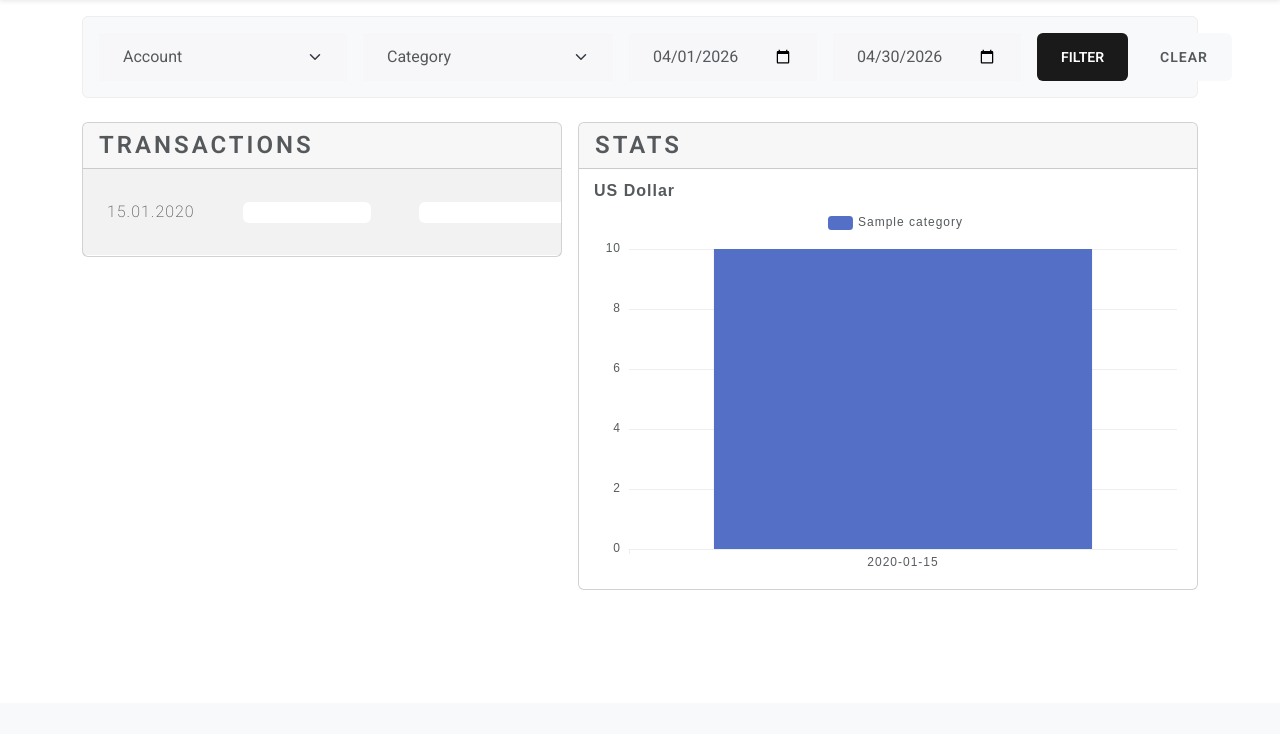
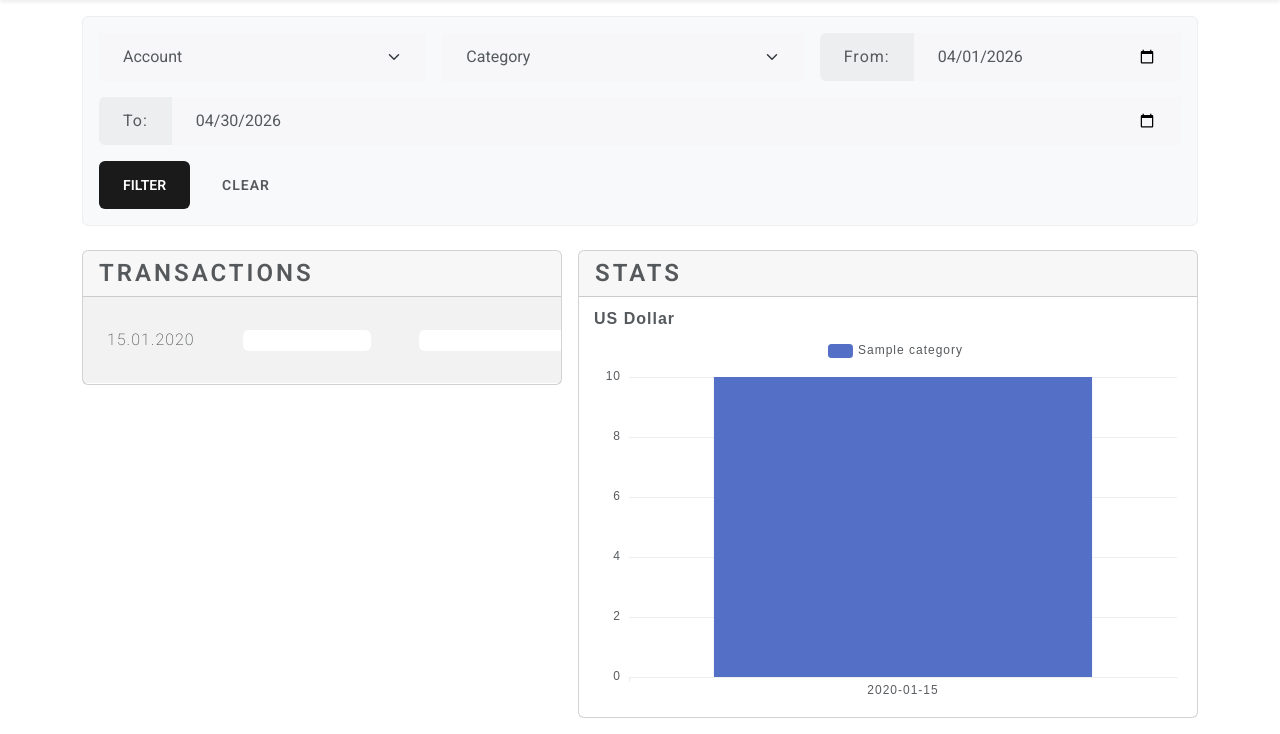
Before and after one commit to oleh-papka/two_coins, a Django app: page /transactions/ in a window 1280 px wide. Shown: the part 97-831 px from the top of the page. Before the commit the page ends 687 px from the top, so only its background shows below. Run offline with Django 5.2, Linux system fonts and the light colour scheme; a user stored in the database is signed in; data comes from the database, SQL or seed files in the repository; tables that the repository leaves empty hold one stand-in row (values such as "Sample post"); some libraries are stand-ins or nearby versions; some web fonts are replaced.

Commit message:
chore: styling

```diff
--- a/templates/transaction_list.html
+++ b/templates/transaction_list.html
@@ -5,10 +5,55 @@
 
 {% block content %}
     <div class="mb-4 bg-body-tertiary p-3 rounded border">
-        <form method="get" class="d-flex gap-3">
-            {% for field in filter.form %}
-                {{ field }}
-            {% endfor %}
+        <form method="get" class="d-flex flex-wrap justify-content-between gap-3">
+            <div class="d-flex flex-wrap gap-3">
+                {% for field in filter.form %}
+                    {% if field.name == "date_from" %}
+                        <div class="input-group flex-fill" style="width: auto; min-width: 14rem;">
+                            <span class="input-group-text">From:</span>
+                            {# @formatter:off #}
+                            <input type="date" name="{{ field.html_name }}" value="{{ field.value|date:'Y-m-d' }}"
+                                   class="form-control" id="{{ field.id_for_label }}">
+                            {# @formatter:on #}
+                        </div>
+                    {% elif field.name == "date_to" %}
+                        <div class="input-group flex-fill" style="width: auto; min-width: 14rem;">
+                            <span class="input-group-text">To:</span>
+                            {# @formatter:off #}
+                            <input type="date" name="{{ field.html_name }}" value="{{ field.value|date:'Y-m-d' }}"
+                                   class="form-control" id="{{ field.id_for_label }}">
+                            {# @formatter:on #}
+                        </div>
+
+                    {% elif field.name == "account" %}
+                        <div class="input-group flex-fill" style="width: auto; min-width: 12rem;">
+                            <select class="form-select form-control" name="{{ field.html_name }}"
+                                    id="{{ field.id_for_label }}">
+                                {% for value, label in field.field.choices %}
+                                    <option value="{{ value }}"
+                                            {% if value|stringformat:'s' == field.value|stringformat:'s' %}selected{% endif %}>
+                                        {{ label }}
+                                    </option>
+                                {% endfor %}
+                            </select>
+                        </div>
+                    {% elif field.name == "category" %}
+                        <div class="input-group flex-fill" style="width: auto; min-width: 12rem;">
+                            <select class="form-select form-control" name="{{ field.html_name }}"
+                                    id="{{ field.id_for_label }}">
+                                {% for value, label in field.field.choices %}
+                                    <option value="{{ value }}"
+                                            {% if value|stringformat:'s' == field.value|stringformat:'s' %}selected{% endif %}>
+                                        {{ label }}
+                                    </option>
+                                {% endfor %}
+                            </select>
+                        </div>
+                    {% else %}
+                        {{ field }}
+                    {% endif %}
+                {% endfor %}
+            </div>
 
             <div id="btns" class="d-flex gap-2">
                 <button type="submit" class="btn btn-primary">Filter</button>
@@ -17,7 +62,7 @@
         </form>
     </div>
 
-    <div class="d-flex flex-wrap justify-content-center gap-3">
+    <div class="d-flex flex-wrap justify-content-center gap-3 pb-3">
         <div class="col" style="min-width: 20rem; max-width: 30rem;">
             <div class="card mb-3">
                 <h3 class="card-header">
@@ -30,7 +75,7 @@
                         <tbody>
                         {% for txn in object_list %}
                             <tr>
-                                <td>{{ txn.performed_date|date:'d.m.Y' }}</td>
+                                <td class="d-none d-md-table-cell">{{ txn.performed_date|date:'d.m.Y' }}</td>
                                 <td class="text-center">
                                     <h5 class="mb-0">
                                         <span class="badge {{ txn.account.color }}">{{ txn.account.name }}</span>
@@ -63,15 +108,15 @@
             </div>
         </div>
 
-        <div class="col">
-            <div class="card mb-4" style="min-width: 30rem;">
+        <div class="col" style="min-width: 23rem;">
+            <div class="card">
                 <h3 class="card-header">
                     Stats
                 </h3>
 
                 {{ charts_by_currency|json_script:"charts-by-currency" }}
                 {% for chart in charts_by_currency %}
-                    <div class="currency-chart-block">
+                    <div {% if not forloop.first %}class="border-top"{% endif %}>
                         <div id="chart-{{ forloop.counter }}" style="width: 100%; height: 420px;"></div>
                     </div>
                 {% endfor %}
```
